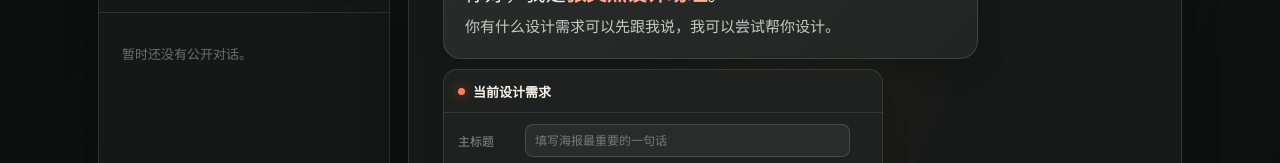
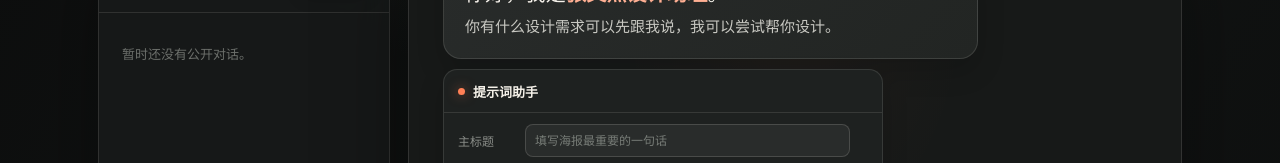
Before and after one commit to iamzwj/richart_clone, a Next.js app: page / in a window 1280 px wide. Shown: the part 126-289 px from the top of the page. Built offline with nearby package versions, Linux system fonts and the light colour scheme.

Commit message:
style: rename brief panel

```diff
--- a/app/page.tsx
+++ b/app/page.tsx
@@ -777,8 +777,8 @@ export default function Home() {
               <div className="message-content">
                 {message.referenceThumbnail && <button type="button" className="message-reference" onClick={() => setPreview({ url: message.referenceThumbnail || "" })} aria-label="预览参考图"><img src={message.referenceThumbnail} alt="用户上传的参考图" /></button>}
                 {message.content && (isWelcomeMessage(message) && index === 0 ? <WelcomeMessage /> : <div className="bubble">{message.content}</div>)}
-                {message.brief && !isGenerationProgress(message) && <section className="brief-card" aria-label="当前设计需求">
-                  <div className="brief-card-title">当前设计需求</div>
+                {message.brief && !isGenerationProgress(message) && <section className="brief-card" aria-label="提示词助手">
+                  <div className="brief-card-title">提示词助手</div>
                   {(Object.keys(fieldLabels) as (keyof Brief)[]).map((field) => (
                     <div className={`brief-field ${field === "style" ? "style-field" : ""} ${field === "size" && index === latestBriefIndex && !readOnly ? "ratio-picker" : (!message.brief?.[field] || editingField === field) && index === latestBriefIndex ? "brief-field-input" : ""}`} key={field}>
                       <span>{fieldLabels[field]}</span>
```
